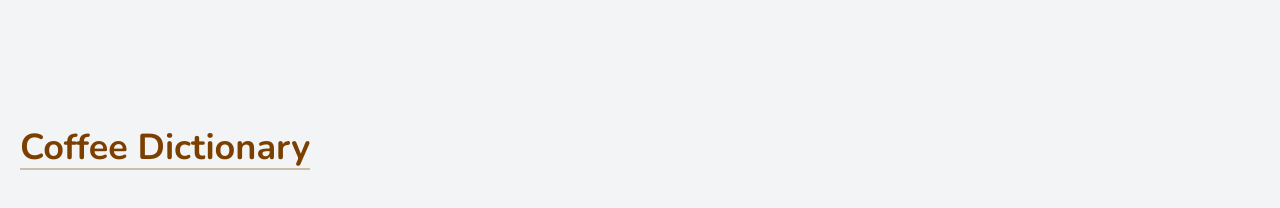
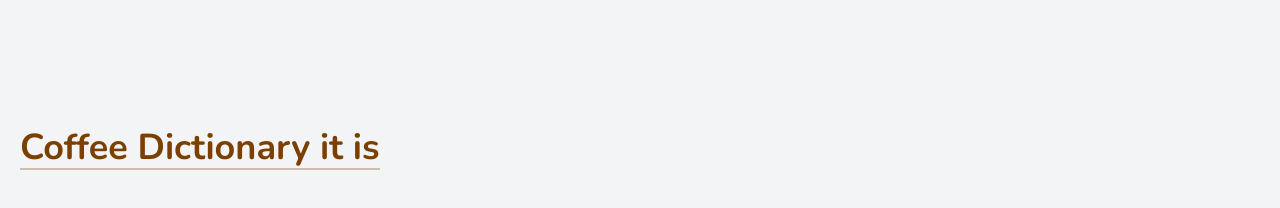
Before and after one commit to delaramfarzad9/coffee-e-commerce, a Next.js app: page / in a window 1280 px wide. Shown: the part 2240-2448 px from the top of the page. Built offline with nearby package versions, Linux system fonts and the light colour scheme.

Commit message:
test new branch

```diff
--- a/components/sections/DictionaryTeaser.js
+++ b/components/sections/DictionaryTeaser.js
@@ -27,7 +27,7 @@ export default function DictionaryTeaser() {
     >
       {/* Section heading  */}
       <h2 className="text-2xl md:text-3xl lg:text-4xl font-bold text-chocolate dark:text-orange-200 border-b-2 border-b-chocolate/30 dark:border-b-orange-200/30 w-min whitespace-nowrap">
-        Coffee Dictionary
+        Coffee Dictionary it is
       </h2>
 
       {/* Card */}
--- a/pages/shop.js
+++ b/pages/shop.js
@@ -221,6 +221,7 @@ export default function Shop({
     }
   }, [filteredProducts.length]);
 
+  // Auto-scroll to the catalog section when the scroll flag is set and the catalog is ready
 
   useEffect(() => {
     if (!shouldScrollToCatalogRef.current || !catalogRef.current) return;
@@ -237,6 +238,7 @@ export default function Shop({
       window.scrollTo({ top, behavior: "smooth" });
     });
   }, [filteredProducts, filters, sortOption]);
+
 
   const catalogTitle = useMemo(() => {
     if (searchQuery?.trim()) {
```
